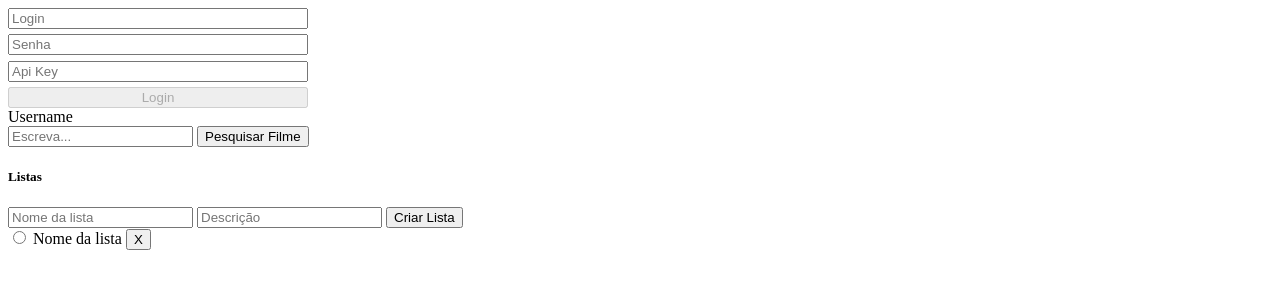
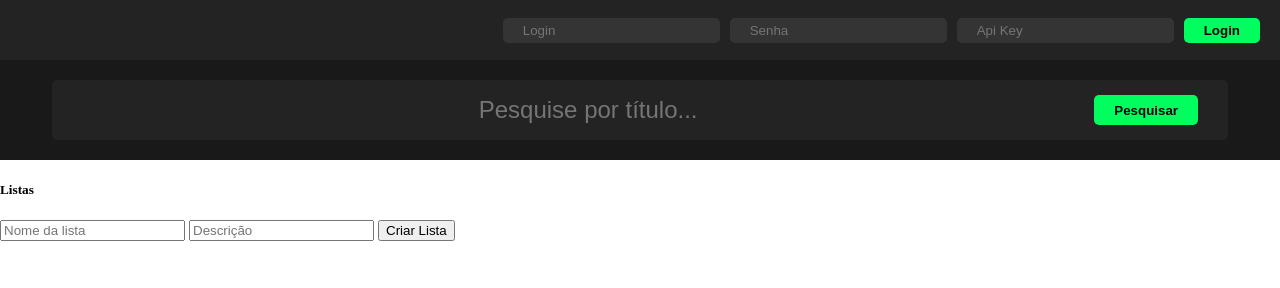
Before and after one commit to adrianjpsantos/typescript-desafio-dio, a website: page resolvidos/desafio4/index.html in a window 1280 px wide. Drawn offline with Linux system fonts and the light colour scheme.

Commit message:
estruturando o html e css

```diff
--- a/resolvidos/desafio4/app.js
+++ b/resolvidos/desafio4/app.js
@@ -17,6 +17,7 @@ let listId;
 const loginButton = document.getElementById("login-button");
 const searchButton = document.getElementById("search-button");
 const searchContainer = document.getElementById("search-container");
+const criarButton = document.getElementById("criar-lista");
 loginButton === null || loginButton === void 0 ? void 0 : loginButton.addEventListener("click", () => __awaiter(void 0, void 0, void 0, function* () {
     yield criarRequestToken();
     yield logar();
@@ -39,6 +40,9 @@ searchButton === null || searchButton === void 0 ? void 0 : searchButton.addEven
     }
     console.log(listaDeFilmes);
     searchContainer.appendChild(ul);
+}));
+criarButton === null || criarButton === void 0 ? void 0 : criarButton.addEventListener("click", () => __awaiter(void 0, void 0, void 0, function* () {
+    yield criarLista();
 }));
 function preencherSenha() {
     let input = document.getElementById("senha");
@@ -148,8 +152,11 @@ function criarSessao() {
         sessionId = response.session_id;
     });
 }
-function criarLista(nomeDaLista, descricao) {
+function criarLista() {
     return __awaiter(this, void 0, void 0, function* () {
+        let nomeDaLista = document.getElementById("lista-nome")
+            .value;
+        let descricao = document.getElementById("lista-descricao").value;
         let result = yield HttpClient.get({
             url: `https://api.themoviedb.org/3/list?api_key=${apiKey}&session_id=${sessionId}`,
             method: "POST",
@@ -161,7 +168,8 @@ function criarLista(nomeDaLista, descricao) {
         });
         let response = JSON.parse(JSON.stringify(result));
         let lista = new Lista(nomeDaLista, descricao, response.id);
-        document.getElementById('listas').innerHTML += criarDomLista(lista);
+        document.getElementById("listas").innerHTML +=
+            criarDomLista(lista);
     });
 }
 function adicionarFilmeNaLista(filmeId, listaId) {
--- a/resolvidos/desafio4/index.html
+++ b/resolvidos/desafio4/index.html
@@ -5,23 +5,23 @@
     <meta charset="UTF-8">
     <meta http-equiv="X-UA-Compatible" content="IE=edge">
     <meta name="viewport" content="width=device-width, initial-scale=1.0">
+    <link rel="stylesheet" href="style.css">
     <title>Desafio 4</title>
 </head>
 
 <body>
     <div class="container">
-        <section id="login-box"
-            style="display: flex; width: 300px; height: 100px; justify-content: space-between; flex-direction: column;">
+        <section id="login-box">
             <input id="login" placeholder="Login" onchange="preencherLogin()">
             <input id="senha" placeholder="Senha" type="password" onchange="preencherSenha()">
             <input id="api-key" placeholder="Api Key" onchange="preencherApi()">
-            <button id="login-button" disabled>Login</button>
+            <button id="login-button" class="button" disabled>Login</button>
+            <span id="username" class="disable">Username</span>
         </section>
-        <section>
-            <span><span id="username">Username</span></span>
+        <section id="search-box">
             <div id="search-container">
-                <input id="search" placeholder="Escreva...">
-                <button id="search-button">Pesquisar Filme</button>
+                <input id="search" placeholder="Pesquise por título...">
+                <button id="search-button" class="button">Pesquisar</button>
             </div>
         </section>
         <section id="listas">
@@ -29,12 +29,8 @@
             <input id="lista-nome" placeholder="Nome da lista" type="text">
             <input type="text" placeholder="Descrição" id="list-descricao">
             <button id="criar-lista">Criar Lista</button>
-            <div class="lista-item">
-                <input type="radio" value="idlista">
-                <label for="idLista">Nome da lista</label>
-                <button id="apagar-lista">X</button>
-            </div>
         </section>
+
     </div>
     <script src="app.js"></script>
 </body>
--- /dev/null
+++ b/resolvidos/desafio4/style.css
@@ -0,0 +1,75 @@
+html,
+body {
+  margin: 0;
+}
+
+input:focus{
+    outline: 0;
+}
+
+#login-box {
+  box-sizing: border-box;
+  display: flex;
+  height: 60px;
+  justify-content: flex-end;
+  align-items: center;
+  background: #232323;
+  padding: 20px;
+  gap: 10px;
+}
+
+#login-box > input {
+  padding: 5px 20px;
+  text-align: start;
+  border-radius: 5px;
+  border: 0;
+  background: #343434;
+  color: white;
+}
+
+#username {
+  color: white;
+  font-size: 1.5rem;
+}
+
+#search-box {
+  display: flex;
+  height: 60px;
+  justify-content: center;
+  align-items: center;
+  background: #191919;
+  padding: 20px;
+  gap: 10px;
+}
+
+#search-container{
+    display: flex;
+    width: 90%;
+    padding: 15px 30px;
+    background: #232323;
+    border-radius: 5px;
+}
+
+#search-container>input{
+    flex:1;
+    background: transparent;
+    border: 0;
+    font-size: 1.5rem;
+    text-align: center;
+    color: #00ff5e;
+}
+
+
+.button {
+  padding: 5px 20px;
+  text-align: start;
+  border-radius: 5px;
+  border: 0;
+  background: #00ff5e;
+  color: black;
+  font-weight: 700;
+}
+
+.disable {
+  display: none;
+}
```
Also changed, not shown: resolvidos/desafio4/app.ts (+19 -6 lines).
